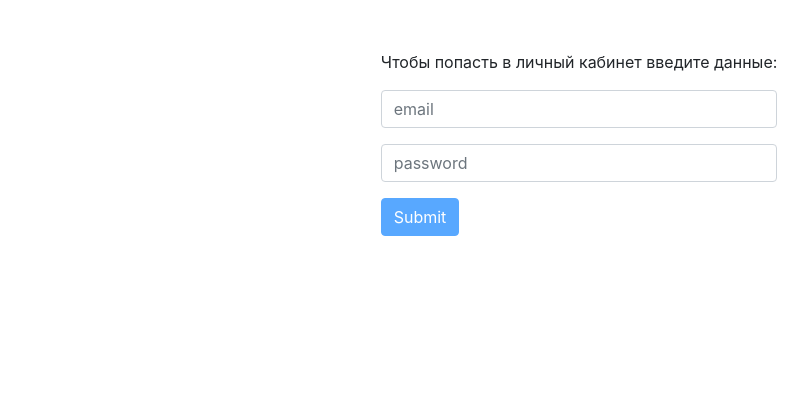
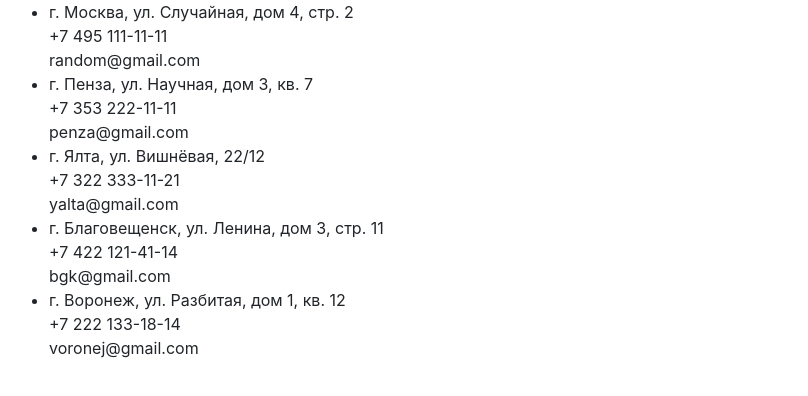
Before and after one commit to jurassic-period/takeoff, a React (Create React App) app: page /office in a window 1280 px wide. Shown: the top 396 px of the page, without its empty margins (61-869 px from the left). Built offline with nearby package versions, Linux system fonts and the light colour scheme.

Commit message:
added lodash, classnames new component and route

```diff
--- a/package.json
+++ b/package.json
@@ -8,6 +8,7 @@
     "@testing-library/user-event": "^7.2.1",
     "axios": "^0.19.2",
     "classnames": "^2.2.6",
+    "lodash": "^4.17.17",
     "react": "^16.13.1",
     "react-dom": "^16.13.1",
     "react-router-dom": "^5.2.0",
--- a/src/App.js
+++ b/src/App.js
@@ -1,15 +1,21 @@
 import React, { Component } from 'react';
-import { BrowserRouter as Router, Route } from 'react-router-dom';
+import { BrowserRouter as Router, Route, Redirect } from 'react-router-dom';
 import LoginForm from './components/loginForm';
+import Office from './components/office';
 const axios = require('axios');
 
 const URL = 'http://localhost:3001/';
 
 export default class App extends Component {
 
+  state = {
+    authorized: false,
+    loginError: false,
+  }
+
   login = async(email, password) => {
     try {
-      const response = await axios({
+      await axios({
         method: 'post',
         url: `${URL}login`,
         data: {
@@ -17,21 +23,25 @@ export default class App extends Component {
           "password": password
         }
       });
-      console.log('response', response);
+      this.setState({ authorized: true });
     }
-    catch(e) {
-      console.log('e', e);
+    catch {
+      this.setState({ loginError: true });
+      setTimeout(() => this.setState({ loginError: false }), 2500);
     }
   }
 
   render() {
+    const { authorized, loginError } = this.state;
     return (
       <div className="App container">
         <Router>
-          {/* <div style={{border: "1px solid green"}} onClick={this.onclick2}>HERE login</div> */}
-          <Route path="/">
+          <Route path="/" exact>
+            {loginError? <div className="row justify-content-center log-err">Вы ввели неверные данные, попробуйте ещё раз</div> : null}
             <LoginForm login={this.login}/>
           </Route>
+          <Route path="/office" component={Office}/>
+          {authorized? <Redirect to="/office" /> : null}
         </Router>
       </div>
     );
--- /dev/null
+++ b/src/components/office.js
@@ -0,0 +1,64 @@
+import React, { PureComponent } from 'react';
+import _ from 'lodash';
+
+const INITIAL_DATA = [
+    {
+        adress: "г. Москва, ул. Случайная, дом 4, стр. 2",
+        tel: '+7 495 111-11-11',
+        mail: 'random@gmail.com',
+    },
+    {
+        adress: "г. Пенза, ул. Научная, дом 3, кв. 7",
+        tel: '+7 353 222-11-11',
+        mail: 'penza@gmail.com',
+    },
+    {
+        adress: "г. Ялта, ул. Вишнёвая, 22/12",
+        tel: '+7 322 333-11-21',
+        mail: 'yalta@gmail.com',
+    },
+    {
+        adress: "г. Благовещенск, ул. Ленина, дом 3, стр. 11",
+        tel: '+7 422 121-41-14',
+        mail: 'bgk@gmail.com',
+    },
+    {
+        adress: "г. Воронеж, ул. Разбитая, дом 1, кв. 12",
+        tel: '+7 222 133-18-14',
+        mail: 'voronej@gmail.com',
+    },
+];
+
+const makeContactsWithUniqueId = () => INITIAL_DATA.map((el) => {
+    const id = _.uniqueId();
+    return { ...el, id };
+});
+
+export default class Office extends PureComponent {
+
+    state = {
+        contacts: makeContactsWithUniqueId(),
+    }
+
+    createContactsList = () => {
+        const { contacts } = this.state;
+        return contacts.map((c) => (
+            <li key={c.id}>
+                <div>{c.adress}</div>
+                <div>{c.tel}</div>
+                <div>{c.mail}</div>
+            </li>
+        ));
+    }
+
+    render() {
+        console.log(this.state)
+        return (
+            <div className="row">
+                <ul>
+                    {this.createContactsList()}
+                </ul>
+            </div>
+        )
+    }
+}
--- a/src/index.css
+++ b/src/index.css
@@ -15,3 +15,11 @@ code {
 .p-login {
   margin-top: 50px;
 }
+
+.log-err {
+  font-size: 25px;
+  background-color: #dc3545;
+  color: #fff;
+  border-radius: 10px;
+  margin: 15px 200px 0 200px;
+}
```
Also changed, not shown: 1 other file (tests, documents, lock files or other folders).
